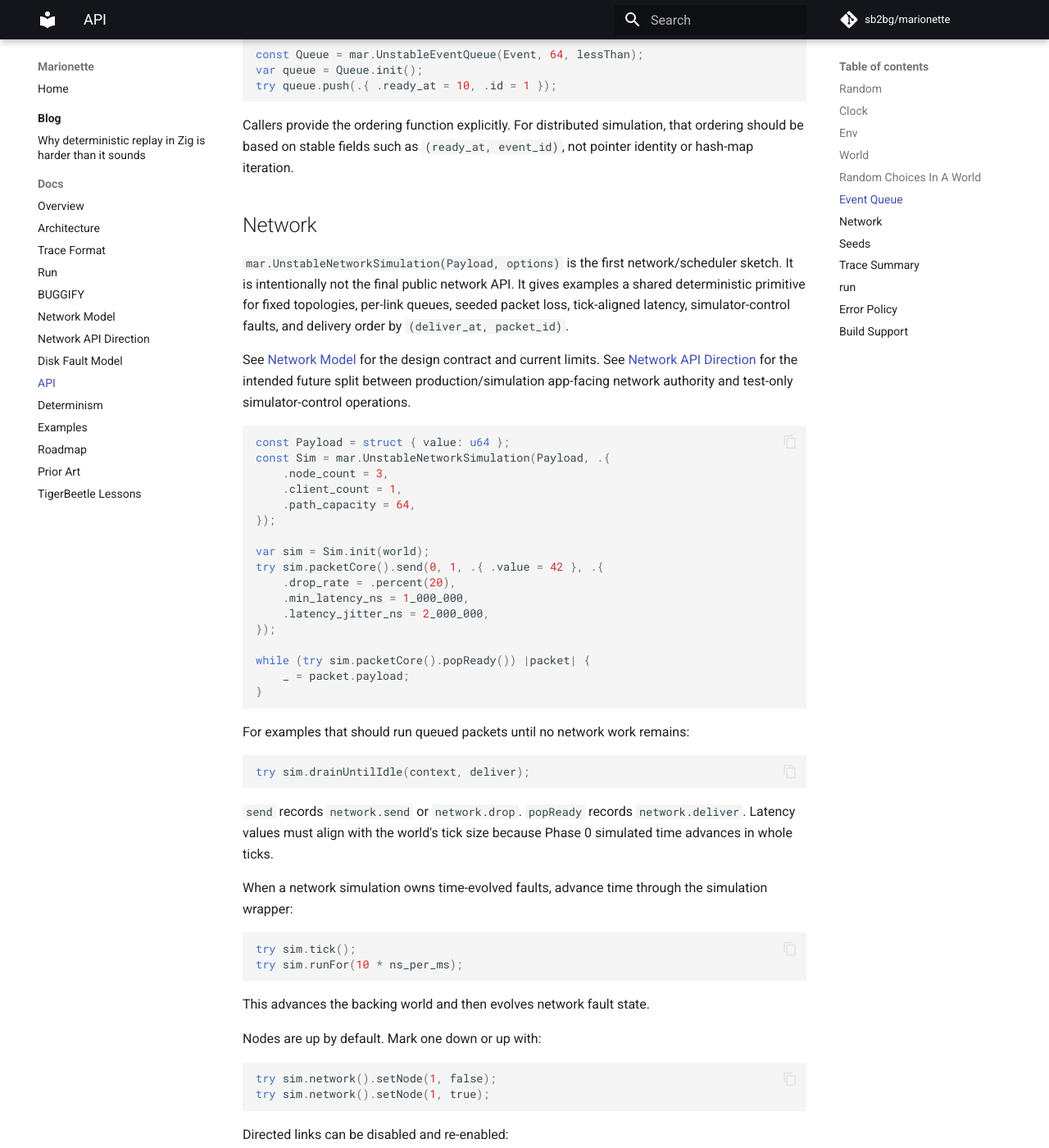
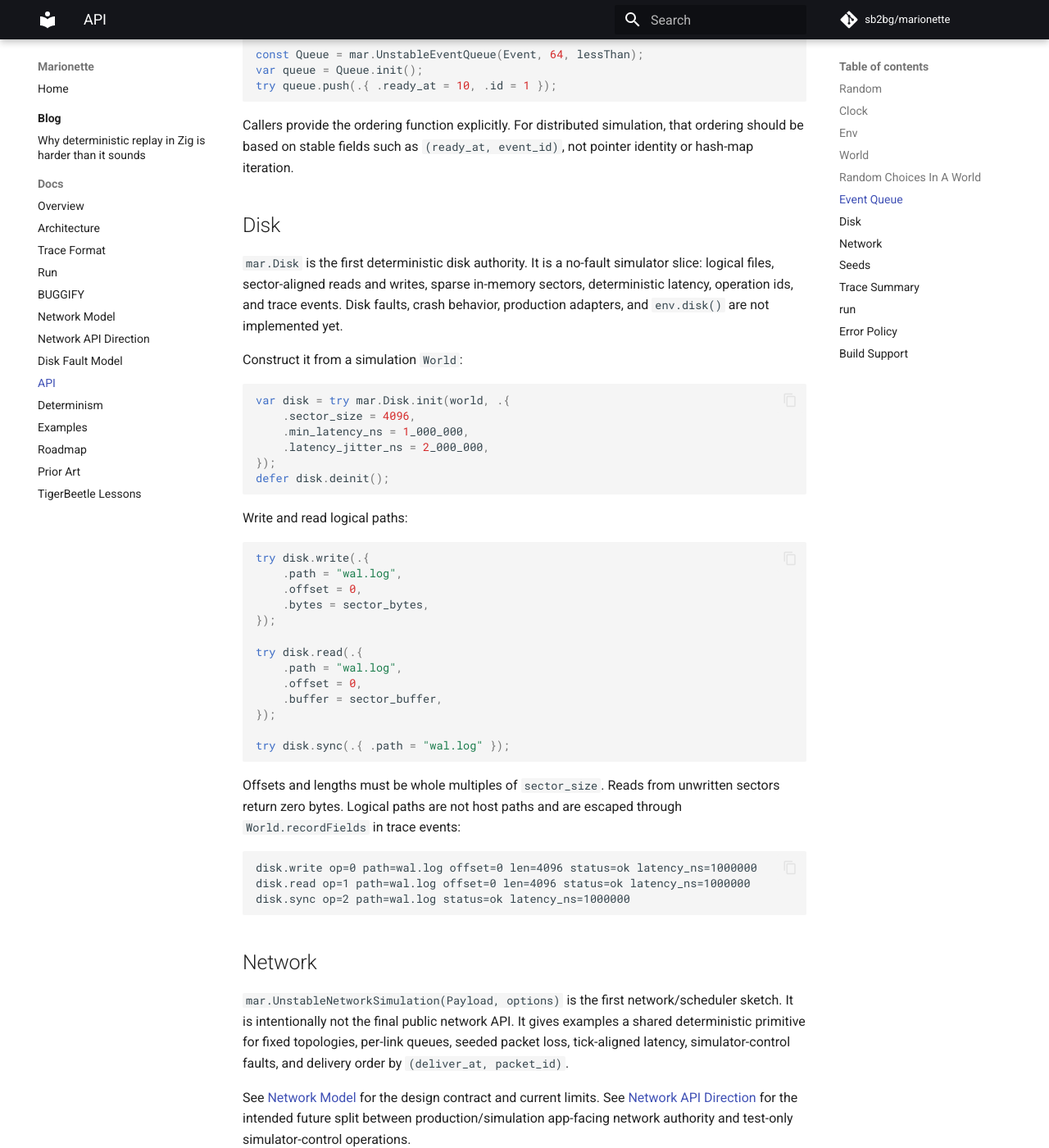
Before and after one commit to sb2bg/marionette, an MkDocs documentation site: the page built from docs/api.md, in a window 1280 px wide and 1400 px high, scrolled down 3878 px. Shown: the whole window at 82% size. Built offline with MkDocs 1.6.1 and Material for MkDocs 9.7.7, drawn with Linux system fonts in a browser that asks for light colours; comment, search, counter and statistics services are not loaded; some of the changed text lies outside the part shown.

Commit message:
First disk API shape

````diff
--- a/docs/api.md
+++ b/docs/api.md
@@ -202,6 +203,53 @@ try queue.push(.{ .ready_at = 10, .id = 1 });
 Callers provide the ordering function explicitly. For distributed simulation,
 that ordering should be based on stable fields such as `(ready_at, event_id)`,
 not pointer identity or hash-map iteration.
+
+## Disk
+
+`mar.Disk` is the first deterministic disk authority. It is a no-fault
+simulator slice: logical files, sector-aligned reads and writes, sparse
+in-memory sectors, deterministic latency, operation ids, and trace events.
+Disk faults, crash behavior, production adapters, and `env.disk()` are not
+implemented yet.
+
+Construct it from a simulation `World`:
+
+```zig
+var disk = try mar.Disk.init(world, .{
+    .sector_size = 4096,
+    .min_latency_ns = 1_000_000,
+    .latency_jitter_ns = 2_000_000,
+});
+defer disk.deinit();
+```
+
+Write and read logical paths:
+
+```zig
+try disk.write(.{
+    .path = "wal.log",
+    .offset = 0,
+    .bytes = sector_bytes,
+});
+
+try disk.read(.{
+    .path = "wal.log",
+    .offset = 0,
+    .buffer = sector_buffer,
+});
+
+try disk.sync(.{ .path = "wal.log" });
+```
+
+Offsets and lengths must be whole multiples of `sector_size`. Reads from
+unwritten sectors return zero bytes. Logical paths are not host paths and are
+escaped through `World.recordFields` in trace events:
+
+```text
+disk.write op=0 path=wal.log offset=0 len=4096 status=ok latency_ns=1000000
+disk.read op=1 path=wal.log offset=0 len=4096 status=ok latency_ns=1000000
+disk.sync op=2 path=wal.log status=ok latency_ns=1000000
+```
 
 ## Network
 
````
Also changed, not shown: other parts of docs/api.md (+2 -1 lines), README.md (+4 -4 lines), docs/architecture.md (+4 -1 lines), docs/disk-fault-model.md (+18 -10 lines), docs/index.md (+6 -5 lines), docs/overview.md (+4 -4 lines), docs/roadmap.md (+50 -28 lines), 2 other files.
